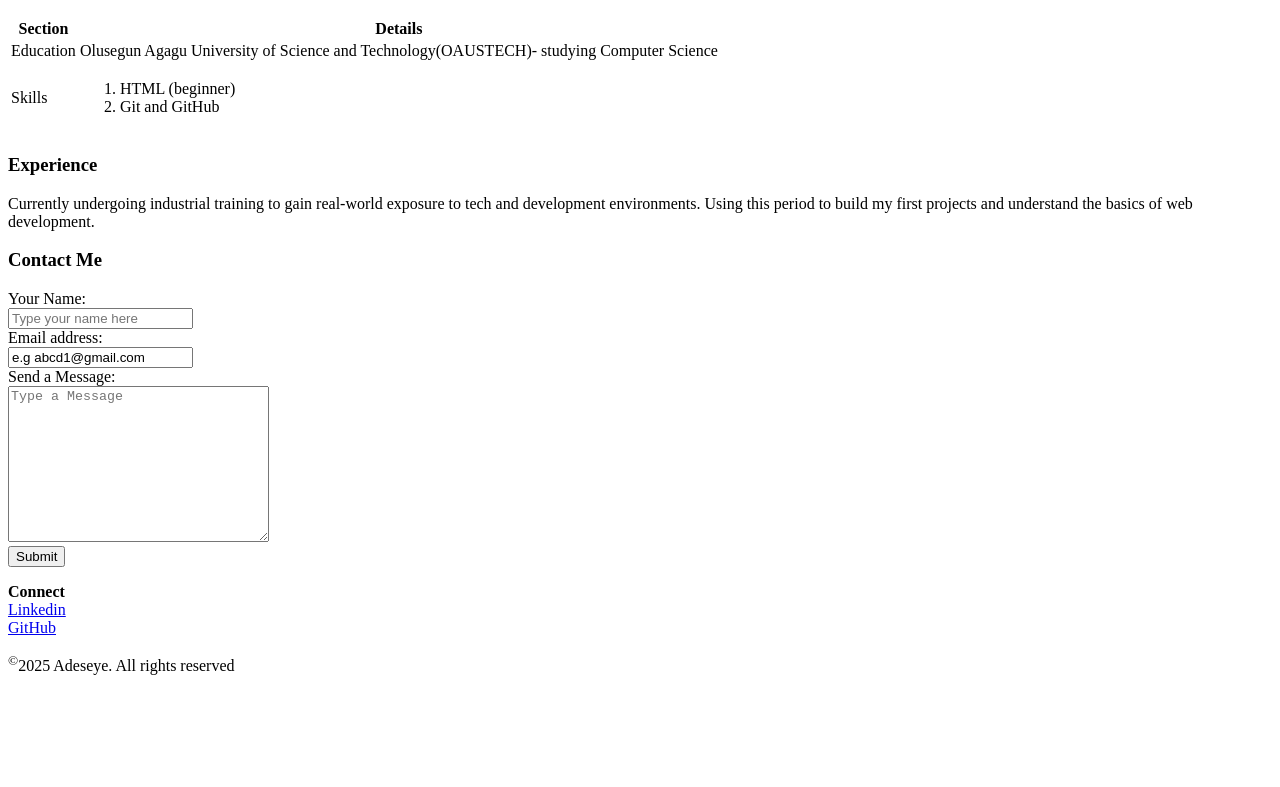
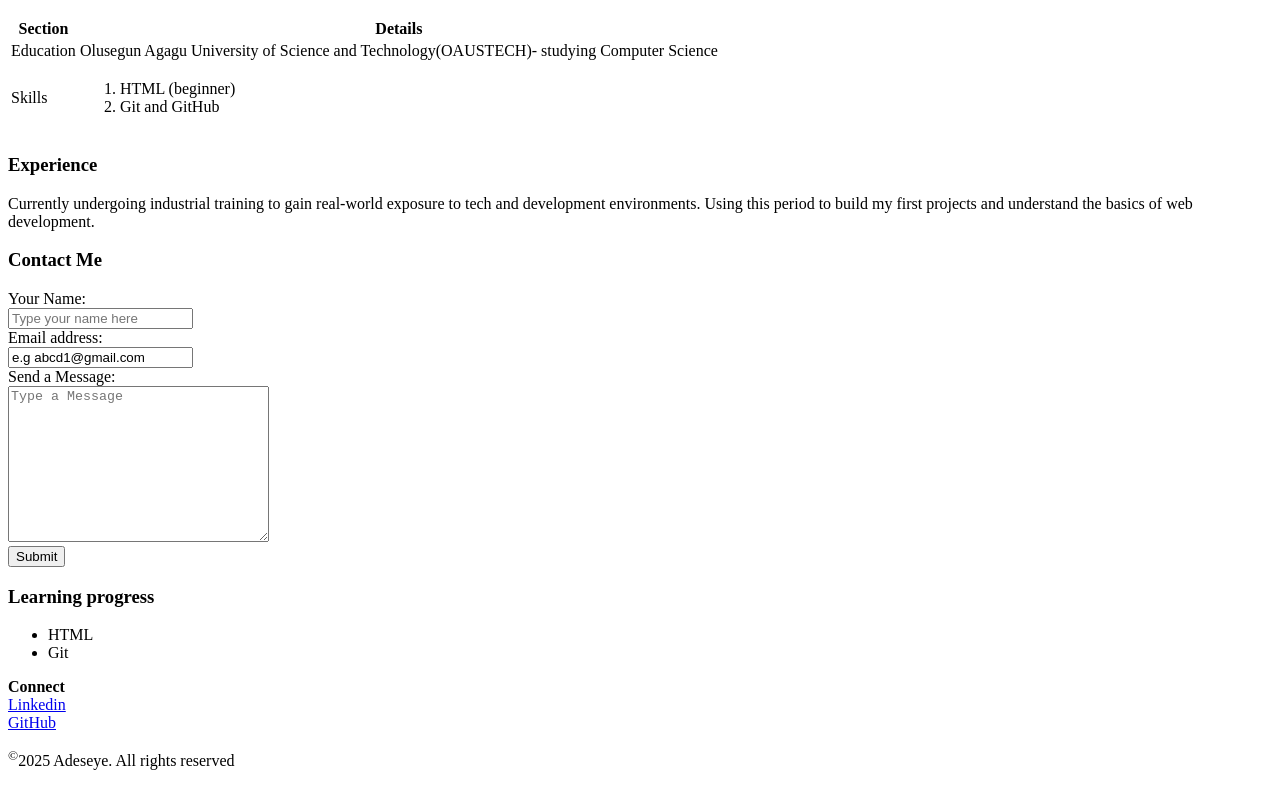
Before and after one commit to itsadeseye/CSS_project, a plain HTML site: page navbar.html in a window 1280 px wide. Shown: the part 784-1571 px from the top of the page. Before the commit the page ends 1475 px from the top, so only its background shows below. Drawn offline with Linux system fonts and the light colour scheme.

Commit message:
Trying a new feature, the got it removed

```diff
--- a/navbar.html
+++ b/navbar.html
@@ -92,6 +92,14 @@
             </form>
         </section>
 
+        <aside>
+            <h3>Learning progress</h3>
+            <ul>
+                <li>HTML</li>
+                <li>Git</li>
+            </ul>
+        </aside>
+
         <footer>
             <p> <strong>Connect</strong> <br><a href="https://www.linkedin.com/in/asogbon-comfort-adeseye-80b58a360">Linkedin</a><br><a href="https://github.com/itsadeseye">GitHub</a></p>
             <p><sup>&copy;</sup>2025 Adeseye. All rights reserved</p>
```
